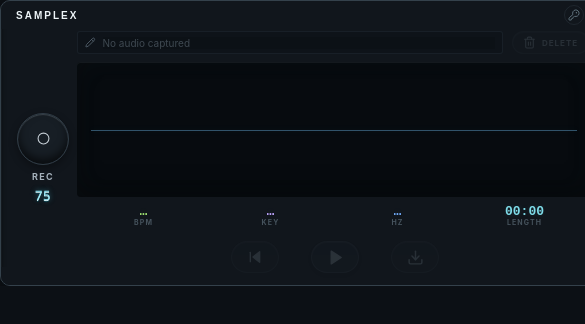
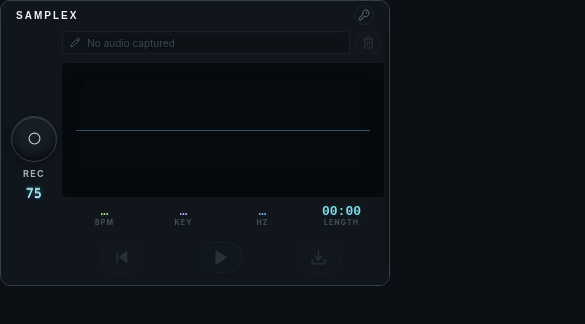
Before and after one commit to Amirsholi/SampleX-studio, a React (Vite) app: page / in a window 390 px wide. Shown: the top 324 px of the page, 585 px wide, since content can reach past the window. Built offline with nearby package versions, Linux system fonts and the light colour scheme; no server answers.

Commit message:
Fix protected page recovery and panel responsiveness

```diff
--- a/src/styles.css
+++ b/src/styles.css
@@ -14,10 +14,10 @@
   font-synthesis: none;
 }
 * { box-sizing: border-box; }
-html, body, #root { width: 600px; height: 286px; margin: 0; overflow: hidden; background:transparent; }
+html, body, #root { width: 100%; height: 286px; margin: 0; overflow: hidden; background:transparent; }
 button, input { font: inherit; }
 button { color: inherit; }
-.samplex { position:relative; width: 600px; height: 286px; display: grid; grid-template-rows: 28px 238px 20px; overflow:hidden; border-radius:10px; background: var(--panel); color: #e8edf2; border: 1px solid #34414b; box-shadow: inset 0 1px 0 rgba(219,235,244,.16), inset 1px 0 0 rgba(132,155,170,.06), inset 0 -2px 5px rgba(0,0,0,.52), 0 8px 28px rgba(0,0,0,.42); }
+.samplex { position:relative; width: 100%; max-width:600px; height: 286px; display: grid; grid-template-rows: 28px 238px 20px; overflow:hidden; border-radius:10px; background: var(--panel); color: #e8edf2; border: 1px solid #34414b; box-shadow: inset 0 1px 0 rgba(219,235,244,.16), inset 1px 0 0 rgba(132,155,170,.06), inset 0 -2px 5px rgba(0,0,0,.52), 0 8px 28px rgba(0,0,0,.42); }
 .sample-header { position: relative; display: flex; align-items: center; padding: 0 15px; background: var(--panel); }
 .brand { color: #eef5f8; font-family: Bahnschrift,"Segoe UI Variable",sans-serif; font-size: 10px; letter-spacing: .2em; font-weight: 600; }
 .license-controls { margin-left:auto; display:flex; align-items:center; }
@@ -107,6 +107,31 @@ footer { display:flex; align-items:flex-start; justify-content:flex-end; padding
 .license-panel .activation-card>svg { display:none; }
 .restore-button { height:23px; display:flex; align-items:center; gap:6px; margin-top:2px; padding:0 9px; color:#708993; border-color:transparent; background:transparent; }
 .restore-button:not(:disabled):hover { color:#bcecf5; }
+@media (max-width: 520px) {
+  .instrument-stage { grid-template-columns:56px minmax(0,1fr); padding-inline:5px; }
+  .control-face { width:46px; height:46px; }
+  .file-row { gap:5px; }
+  .delete-action { width:27px; padding:0; }
+  .delete-action span { display:none; }
+  .restart-action,.play-action,.wav-action { width:44px; }
+  .restart-action { left:calc(56px + (100% - 61px) * .2 - 22px); }
+  .play-action { left:calc(56px + (100% - 61px) * .5 - 22px); }
+  .wav-action { left:calc(56px + (100% - 61px) * .8 - 22px); }
+  .license-panel { width:calc(100% - 24px); }
+}
+@media (max-width: 360px) {
+  .sample-header { padding-inline:10px; }
+  .instrument-stage { grid-template-columns:48px minmax(0,1fr); padding-inline:3px; }
+  .control-face { width:40px; height:40px; }
+  .rec-stack { gap:5px; }
+  .datum strong { font-size:11px; }
+  .datum small { font-size:6px; }
+  .restart-action { left:calc(48px + (100% - 51px) * .18 - 20px); }
+  .play-action { left:calc(48px + (100% - 51px) * .5 - 20px); }
+  .wav-action { left:calc(48px + (100% - 51px) * .82 - 20px); }
+  .restart-action,.play-action,.wav-action { width:40px; }
+  .activation-card form { grid-template-columns:1fr; }
+}
 @keyframes record-pulse { 50% { opacity: .78; } }
 @keyframes skeleton-pulse { 50% { opacity: .32; } }
 @keyframes waveform-arrive { from { opacity: .35; } to { opacity: 1; } }
```
Also changed, not shown: src/extension/background.ts (+16 -5 lines).
